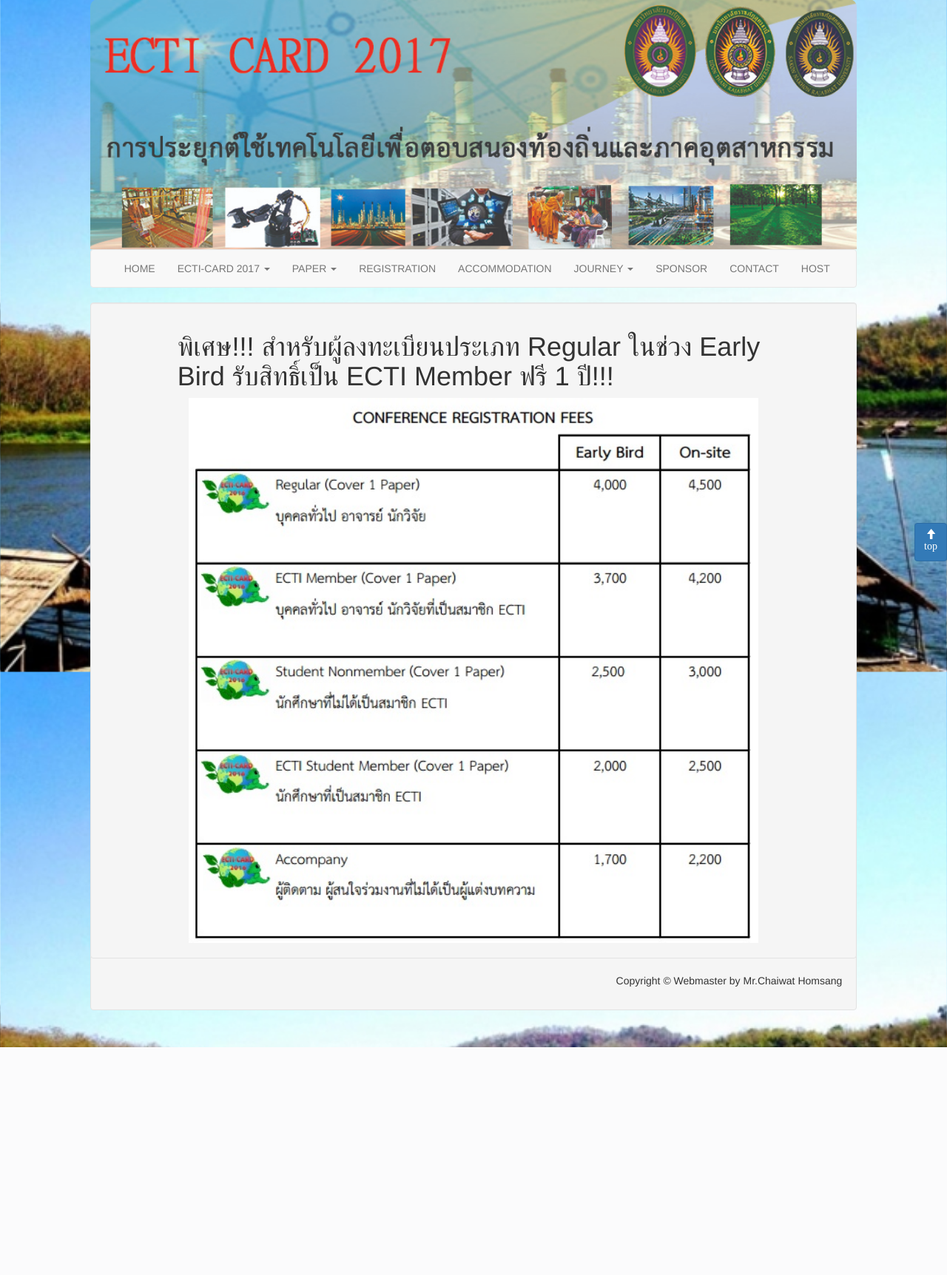
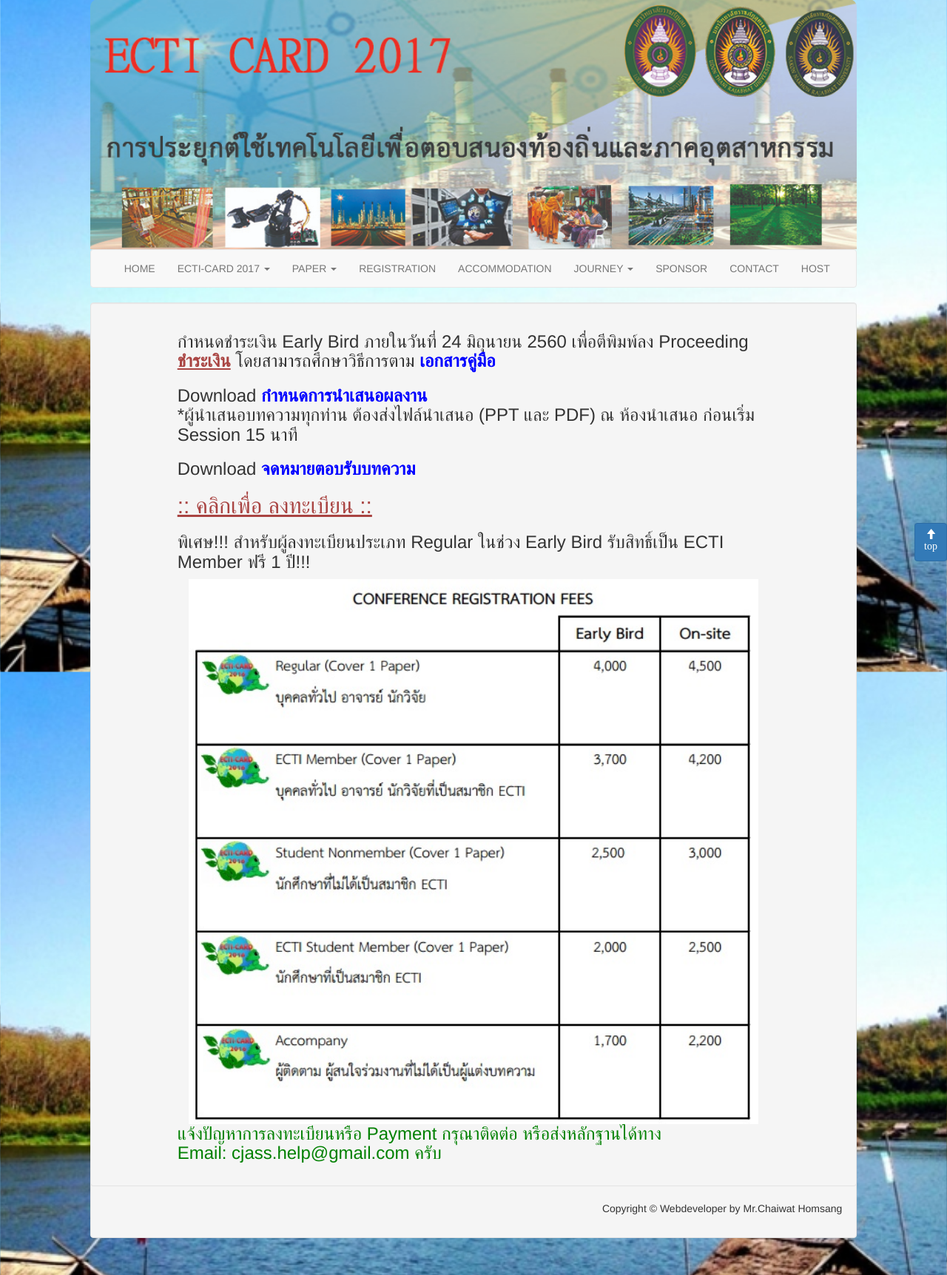
Before and after one commit to mynameistecs51/ecticard, a PHP site: page /regis.php in a window 1280 px wide. Shown: the part 41-1765 px from the top of the page at 74% size. Before the commit the page ends 1457 px from the top, so only its background shows below. Run offline with PHP 8.4, Linux system fonts and the light colour scheme.

Commit message:
update submit paper  for bank page base system cjass

```diff
--- a/footer.php
+++ b/footer.php
@@ -14,7 +14,7 @@
 <!-- Footer -->
 <footer>
 	<div class="well">
-		<p align="right" ">Copyright &copy; Webmaster by Mr.Chaiwat Homsang</p>
+		<p align="right" ">Copyright &copy; Webdeveloper by Mr.Chaiwat Homsang</p>
 	</div>
 </footer>
 <!-- /.container -->
--- a/paperSubmission.php
+++ b/paperSubmission.php
@@ -70,7 +70,7 @@
 	<p style="text-indent: 1cm;" >
 		ในการนำเสนอผลงานสิ่งประดิษฐ์และนวัตกรรมแบบโปสเตอร์ เพื่อร่วมนำเสนอผลงานใน การประชุมวิชาการ งานวิจัย และ
 
-		พัฒนาเชิงประยุกต์ ครั้งที่ 9 ในระหว่างวันที่ 27-29 กรกฎาคม 2560 ณ โรงแรมหัวหินแกรนด์ โฮเทล แอนด์ พลาซ่า กำหนดรูปแบบการนำเสนอไว้ ดังนี้
+		พัฒนาเชิงประยุกต์ ครั้งที่ 9 ในระหว่างวันที่ 27-29 กรกฎาคม 2560 ณ เชียงคาน ริเวอร์ เมาท์เทน (Chiangkhan River Mountain) กำหนดรูปแบบการนำเสนอไว้ ดังนี้
 
 		กำหนดให้โปสเตอร์มีขนาด กว้าง 80 ซม. x 100 ซม.  มีตรามหาวิทยาลัยหรือหน่วยงานอยู่บนมุมบนด้านซ้ายจำนวน 1 แผ่น
 	</p>
--- a/regis.php
+++ b/regis.php
@@ -1,7 +1,33 @@
 <?php include "header.php";?>
-<h1>
-	พิเศษ!!! สำหรับผู้ลงทะเบียนประเภท Regular ในช่วง
-	Early Bird รับสิทธิ์เป็น ECTI Member ฟรี 1 ปี!!!
-</h1>
+<p>
+	<h3>
+		กำหนดชำระเงิน Early Bird ภายในวันที่ 24 มิถุนายน 2560 เพื่อตีพิมพ์ลง Proceeding  <b style="color:blue;"><a class="text-danger" href="http://www.confserve.org/cjass/login.php?event_id=CJASS" target="bank"><u>ชำระเงิน</u></a></b> โดยสามารถศึกษาวิธีการตาม <b style="color:blue;">เอกสารคู่มือ</b>
+	</h3>
+</p>
+<p>
+	<h3>
+		Download <b style="color:blue;"> กำหนดการนำเสนอผลงาน </b> <br>
+		*ผู้นำเสนอบทความทุกท่าน ต้องส่งไฟล์นำเสนอ (PPT และ PDF) ณ ห้องนำเสนอ ก่อนเริ่ม Session 15 นาที
+	</h3>
+</p>
+<p>
+	<h3>
+		Download <b style="color:blue;">จดหมายตอบรับบทความ</b>
+	</h3>
+</p>
+<p>
+<h2 >
+	<a class="text-danger" href="http://www.confserve.org/cjass/login.php?event_id=CJASS" target="bank"><u>:: คลิกเพื่อ ลงทะเบียน ::</u></a>
+</h2>
+	<h3>
+		พิเศษ!!! สำหรับผู้ลงทะเบียนประเภท Regular ในช่วง
+		Early Bird รับสิทธิ์เป็น ECTI Member ฟรี 1 ปี!!!
+	</h3>
 	<img src="assets/img/registration.jpg" alt="" class="col-sm-12" width="100%">
+</p>
+<p >
+	<h3 style="color:green;">
+		แจ้งปัญหาการลงทะเบียนหรือ Payment  กรุณาติดต่อ หรือส่งหลักฐานได้ทาง <br>  Email: cjass.help@gmail.com ครับ
+	</h3>
+</p>
 <?php include "footer.php";?>
```
